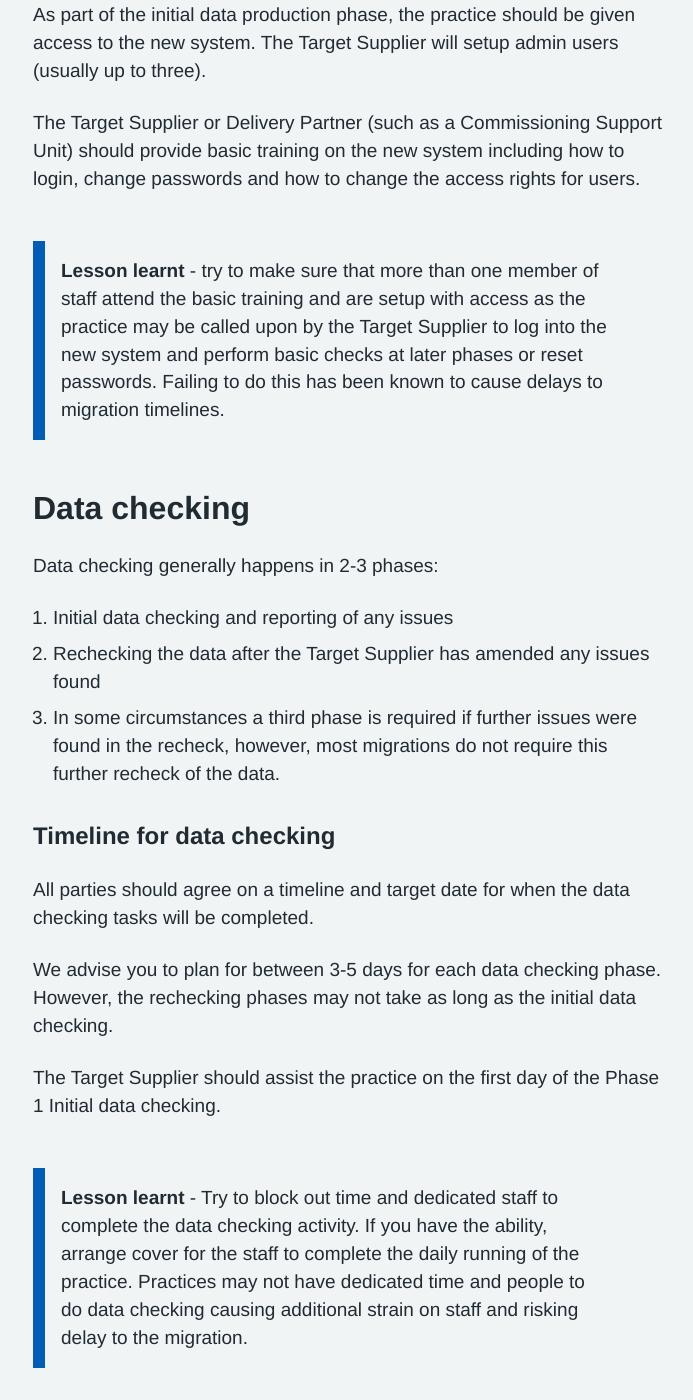
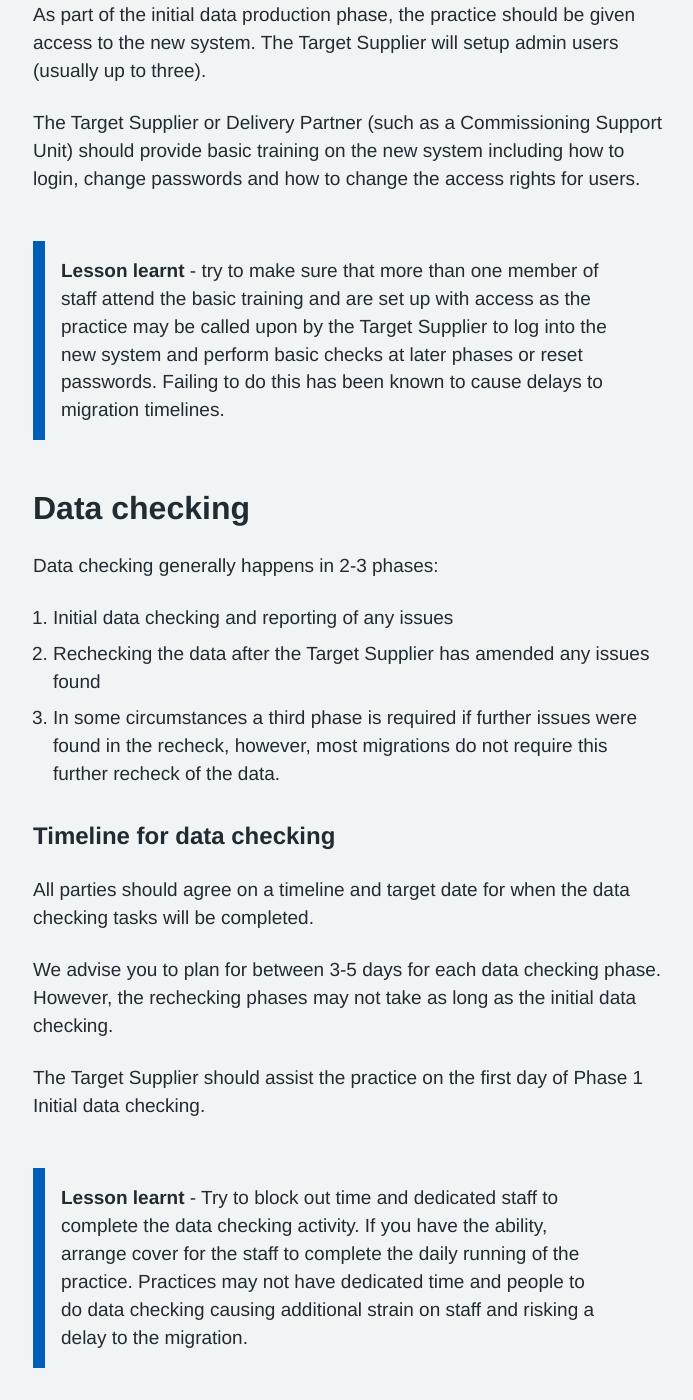
Before and after one commit to nhsconnect/prm-practice-migration, a Jekyll site: the page built from guide/04-initial-data-production.md, in a window 1280 px wide and 1400 px high, scrolled down 1452 px. Shown: the whole window, without its empty margins (127-820 px from the left). Built offline with Jekyll 4.4.1, drawn with Linux system fonts in a browser that asks for light colours; some web fonts are replaced; some of the changed text lies outside the part shown.

Commit message:
[PT] Grammar updates to IDP content

```diff
--- a/guide/04-initial-data-production.md
+++ b/guide/04-initial-data-production.md
@@ -37,7 +37,7 @@ As part of the initial data production phase, the practice should be given acces
 The Target Supplier or Delivery Partner (such as a Commissioning Support Unit) should provide basic training on the new system including how to login, change passwords and how to change the access rights for users.
 
 {%- capture lesson_learnt_1 -%}
-__Lesson learnt__ - try to make sure that more than one member of staff attend the basic training and are setup with access as the practice may be called upon by the Target Supplier to log into the new system and perform basic checks at later phases or reset passwords. Failing to do this has been known to cause delays to migration timelines.
+__Lesson learnt__ - try to make sure that more than one member of staff attend the basic training and are set up with access as the practice may be called upon by the Target Supplier to log into the new system and perform basic checks at later phases or reset passwords. Failing to do this has been known to cause delays to migration timelines.
 {%- endcapture -%}
 
 {%- include inset.html content=lesson_learnt_1 accessibility_text="Lesson learnt" markdown=true -%}
@@ -58,10 +58,10 @@ All parties should agree on a timeline and target date for when the data checkin
 
 We advise you to plan for between 3-5 days for each data checking phase. However, the rechecking phases may not take as long as the initial data checking.
 
-The Target Supplier should assist the practice on the first day of the Phase 1 Initial data checking.
+The Target Supplier should assist the practice on the first day of Phase 1 Initial data checking.
 
 {%- capture lesson_learnt_2 -%}
-__Lesson learnt__ - Try to block out time and dedicated staff to complete the data checking activity. If you have the ability, arrange cover for the staff to complete the daily running of the practice. Practices may not have dedicated time and people to do data checking causing additional strain on staff and risking delay to the migration.{%- endcapture -%}
+__Lesson learnt__ - Try to block out time and dedicated staff to complete the data checking activity. If you have the ability, arrange cover for the staff to complete the daily running of the practice. Practices may not have dedicated time and people to do data checking causing additional strain on staff and risking a delay to the migration.{%- endcapture -%}
 
 {%- include inset.html content=lesson_learnt_2 accessibility_text="Lesson learnt" markdown=true -%}
 
@@ -80,7 +80,7 @@ The majority of testing will be focused on the identified patient records matchi
 
 Alongside checking the identified patient records, the practice will be asked to check and compare reports such as QOF reports and indicator points, cytology and immunisation target reports, capitation figures and remapping local codes.
 
-The data checking is a manual process; in most circumstances the practice staff will complete the activity with the use of two monitors side-by-side, one displaying the existing system and the other displaying the test version of the new system. Staff will cross reference the two to check their consistency.
+The data checking is a manual process; in most circumstances, the practice staff will complete the activity with the use of two monitors side-by-side, one displaying the existing system and the other displaying the test version of the new system. Staff will cross-reference the two to check their consistency.
 
 
 ### Reporting issues with data {#reporting-issues-with-data}
@@ -93,7 +93,7 @@ At the end of each data checking phase, there will be a period whereby the Targe
 
 The Target Supplier will notify the practice when the issues have been fixed and the practice will then need to check the issue.
 
-For quality assurance we recommend that the practice recheck all identified records, not just the ones with issues.
+For quality assurance, we recommend that the practice recheck all identified records, not just the ones with issues.
 
 
 ## Signing off the data checking {#signing-off-the-data-checking}
```
Also changed, not shown: other parts of guide/04-initial-data-production.md (+1 -1 lines).
